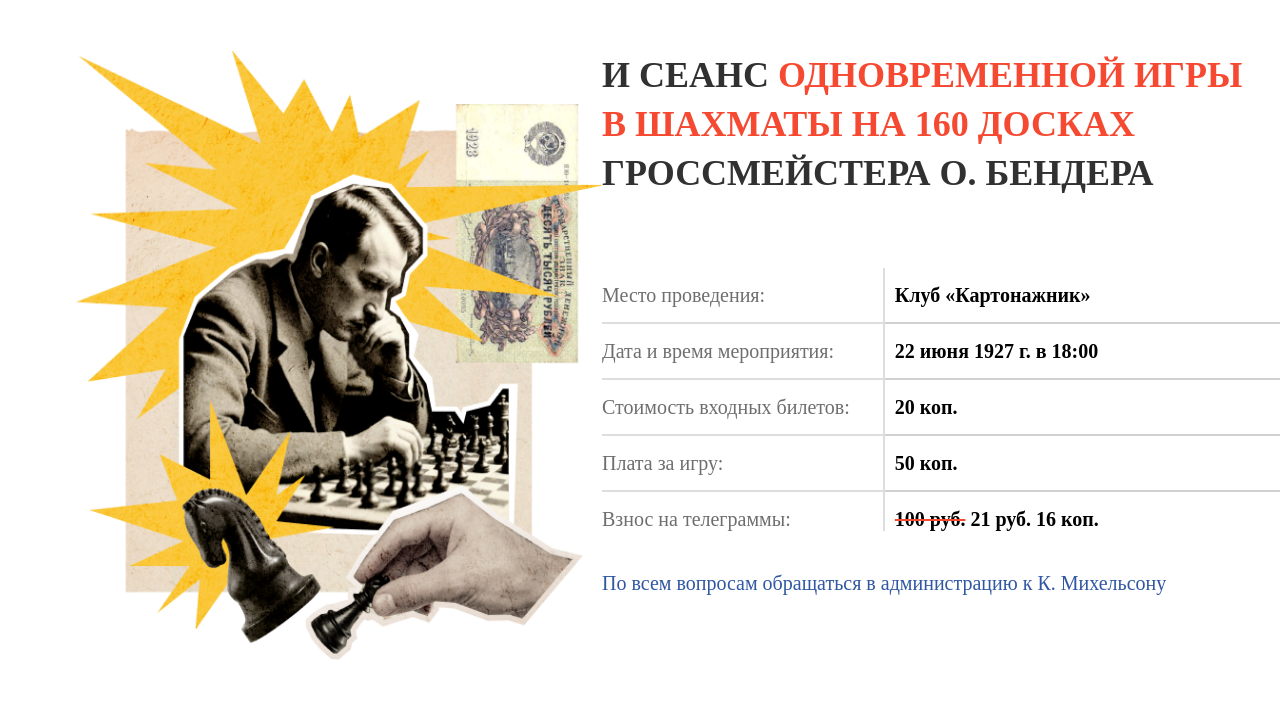
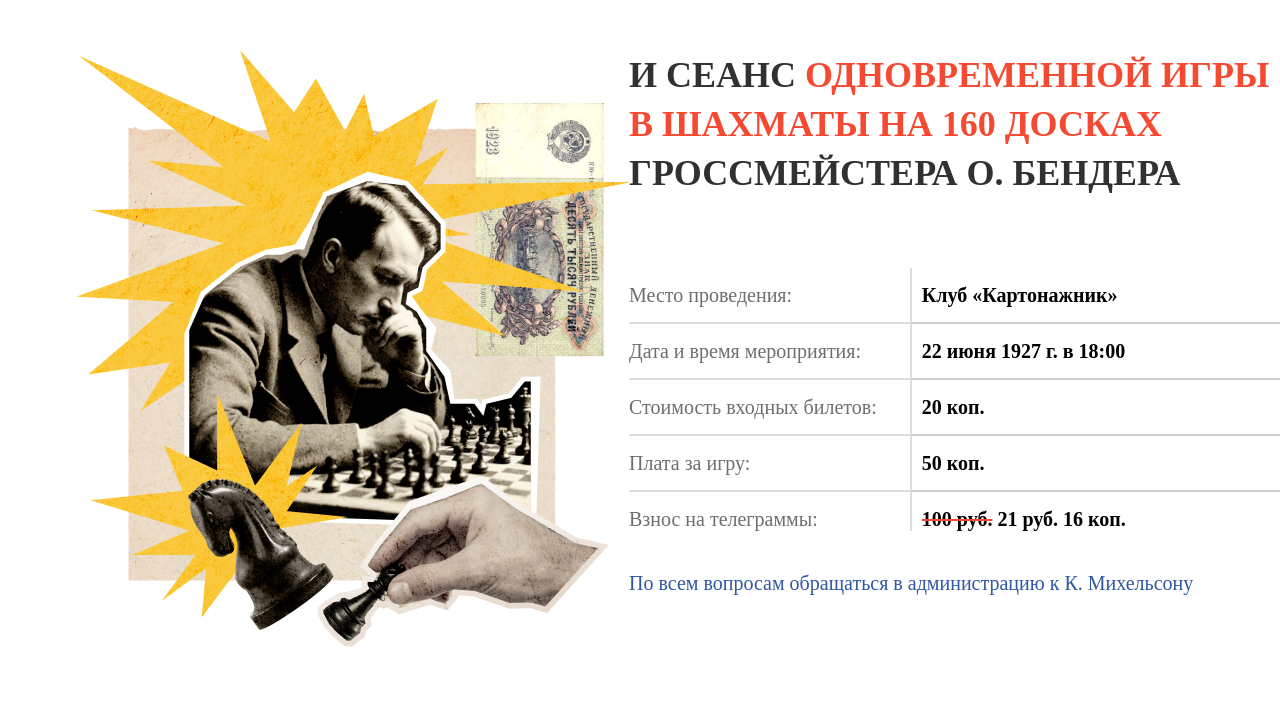
Before and after one commit to DariTat/yandex_test, a website built with webpack: page index.html in a window 1280 px wide. Shown: the part 1113-1840 px from the top of the page. Built offline with nearby package versions, Linux system fonts and the light colour scheme; files whose address does not match are found by name.

Commit message:
Add files via upload

```diff
--- a/main.css
+++ b/main.css
@@ -258,6 +258,11 @@ header {
     width: 394px;
     height: 250px;
     border-radius: 70%;
+}
+
+.main-block-img {
+    width: 530px;
+    height: 609px;
 }
 
 .main-block-two {
```
Also changed, not shown: index.html (+1 -1 lines).
